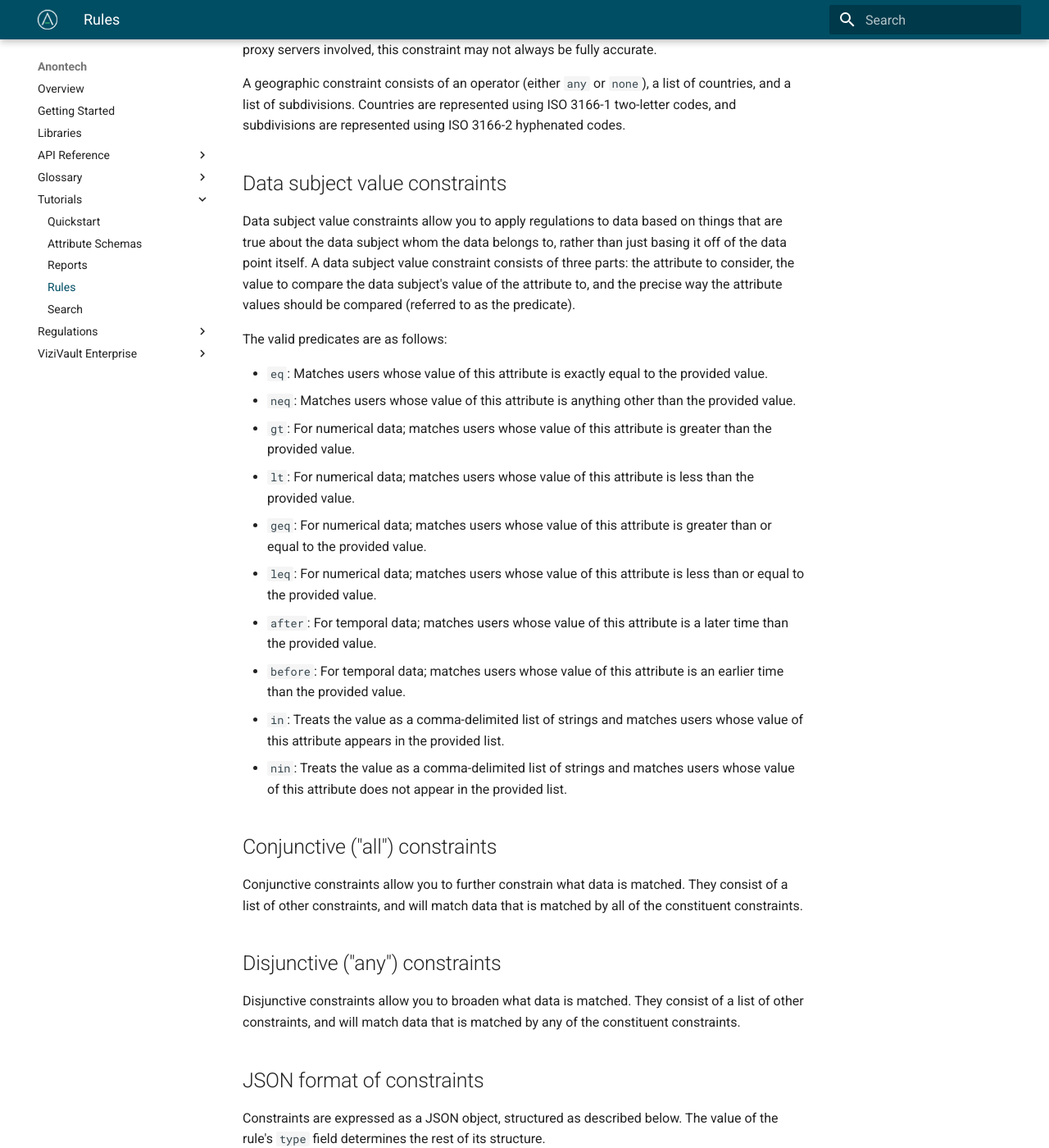
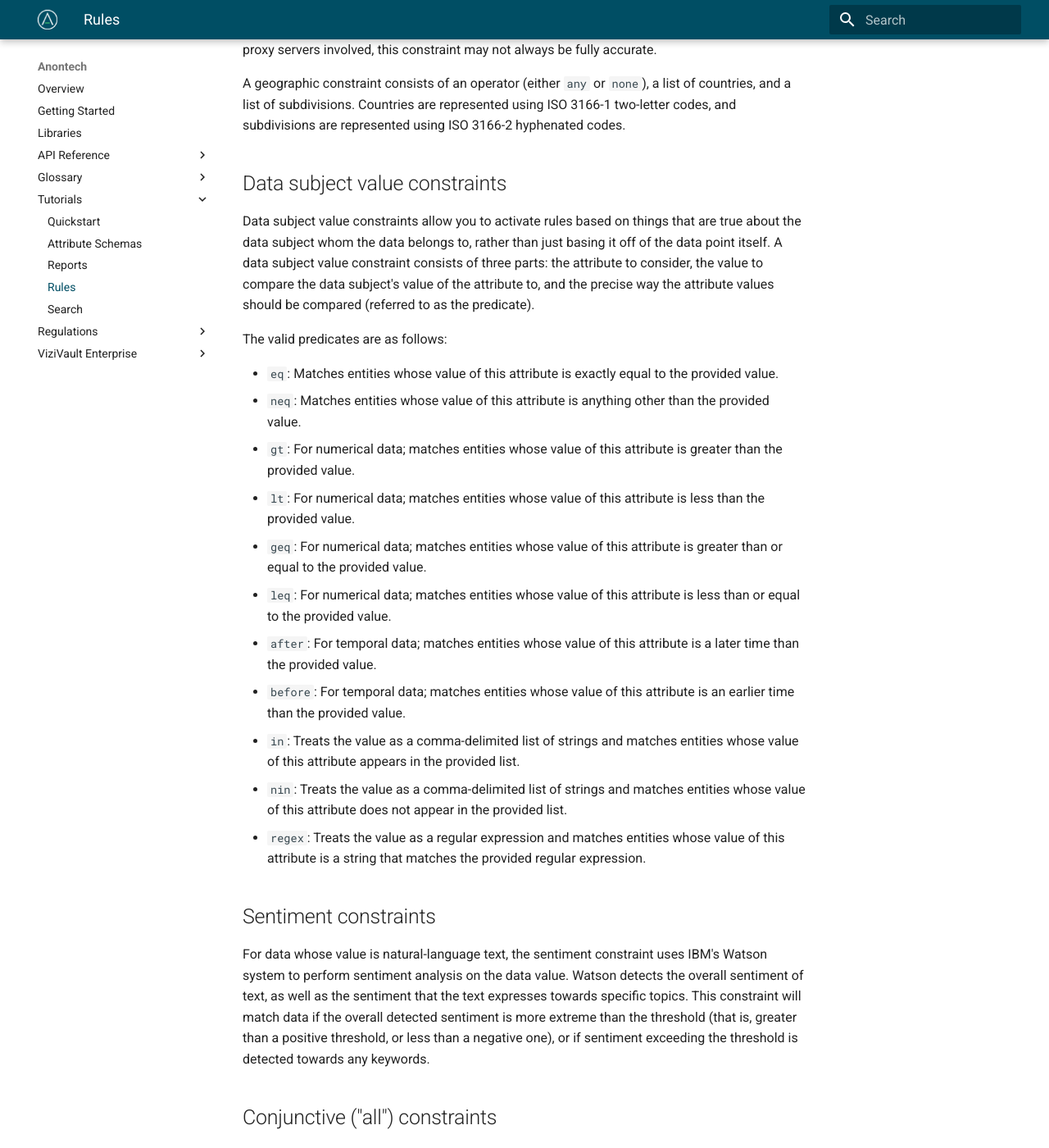
Before and after one commit to anontechnology/documentation, an MkDocs documentation site: the page built from docs/tutorials/rules.md, in a window 1280 px wide and 1400 px high, scrolled down 1107 px. Shown: the whole window at 82% size. Built offline with MkDocs 1.6.1 and Material for MkDocs 9.7.7, drawn with Linux system fonts in a browser that asks for light colours; some of the changed text lies outside the part shown.

Commit message:
added regex and sentiment rules

```diff
--- a/docs/tutorials/rules.md
+++ b/docs/tutorials/rules.md
@@ -26,20 +26,25 @@ A geographic constraint consists of an operator (either `any` or `none`), a list
 
 ## Data subject value constraints
 
-Data subject value constraints allow you to apply regulations to data based on things that are true about the data subject whom the data belongs to, rather than just basing it off of the data point itself. A data subject value constraint consists of three parts: the attribute to consider, the value to compare the data subject's value of the attribute to, and the precise way the attribute values should be compared (referred to as the predicate).
+Data subject value constraints allow you to activate rules based on things that are true about the data subject whom the data belongs to, rather than just basing it off of the data point itself. A data subject value constraint consists of three parts: the attribute to consider, the value to compare the data subject's value of the attribute to, and the precise way the attribute values should be compared (referred to as the predicate).
 
 The valid predicates are as follows:
 
- - `eq`: Matches users whose value of this attribute is exactly equal to the provided value.
- - `neq`: Matches users whose value of this attribute is anything other than the provided value.
- - `gt`: For numerical data; matches users whose value of this attribute is greater than the provided value.
- - `lt`: For numerical data; matches users whose value of this attribute is less than the provided value.
- - `geq`: For numerical data; matches users whose value of this attribute is greater than or equal to the provided value.
- - `leq`: For numerical data; matches users whose value of this attribute is less than or equal to the provided value.
- - `after`: For temporal data; matches users whose value of this attribute is a later time than the provided value.
- - `before`: For temporal data; matches users whose value of this attribute is an earlier time than the provided value.
- - `in`: Treats the value as a comma-delimited list of strings and matches users whose value of this attribute appears in the provided list.
- - `nin`: Treats the value as a comma-delimited list of strings and matches users whose value of this attribute does not appear in the provided list.
+ - `eq`: Matches entities whose value of this attribute is exactly equal to the provided value.
+ - `neq`: Matches entities whose value of this attribute is anything other than the provided value.
+ - `gt`: For numerical data; matches entities whose value of this attribute is greater than the provided value.
+ - `lt`: For numerical data; matches entities whose value of this attribute is less than the provided value.
+ - `geq`: For numerical data; matches entities whose value of this attribute is greater than or equal to the provided value.
+ - `leq`: For numerical data; matches entities whose value of this attribute is less than or equal to the provided value.
+ - `after`: For temporal data; matches entities whose value of this attribute is a later time than the provided value.
+ - `before`: For temporal data; matches entities whose value of this attribute is an earlier time than the provided value.
+ - `in`: Treats the value as a comma-delimited list of strings and matches entities whose value of this attribute appears in the provided list.
+ - `nin`: Treats the value as a comma-delimited list of strings and matches entities whose value of this attribute does not appear in the provided list.
+ - `regex`: Treats the value as a regular expression and matches entities whose value of this attribute is a string that matches the provided regular expression.
+
+## Sentiment constraints
+
+For data whose value is natural-language text, the sentiment constraint uses IBM's Watson system to perform sentiment analysis on the data value. Watson detects the overall sentiment of text, as well as the sentiment that the text expresses towards specific topics. This constraint will match data if the overall detected sentiment is more extreme than the threshold (that is, greater than a positive threshold, or less than a negative one), or if sentiment exceeding the threshold is detected towards any keywords.
 
 ## Conjunctive ("all") constraints
 
@@ -79,12 +84,16 @@ Constraints are expressed as a JSON object, structured as described below. The v
  - User-attribute-value constraint
     - `type` : the string `"user"`
     - `attribute` : attribute key (string)
-    - `predicate` : one of `eq`, `neq`, `gt`, `lt`, `geq`, `leq`, `before`, `after`, `in`, `nin`
+    - `predicate` : one of `eq`, `neq`, `gt`, `lt`, `geq`, `leq`, `before`, `after`, `in`, `nin`,
     - `value` :
         - When predicate is `eq` or `neq`, any number or string.
         - When predicate is `gt`, `lt`, `geq`, or `leq`, any number.
         - When predicate is `before` or `after`, a string representing a point in time.
         - When predicate is `in` or `nin`, a string consisting of values separated by commas.
+        - When predicate is `regex`, a valid regular expression.
+ - Sentiment constraint
+    - `type` : the string `sentiment
+    - `threshold` : a floating-point number between -1 and 1
 
 # Actions
 
```
